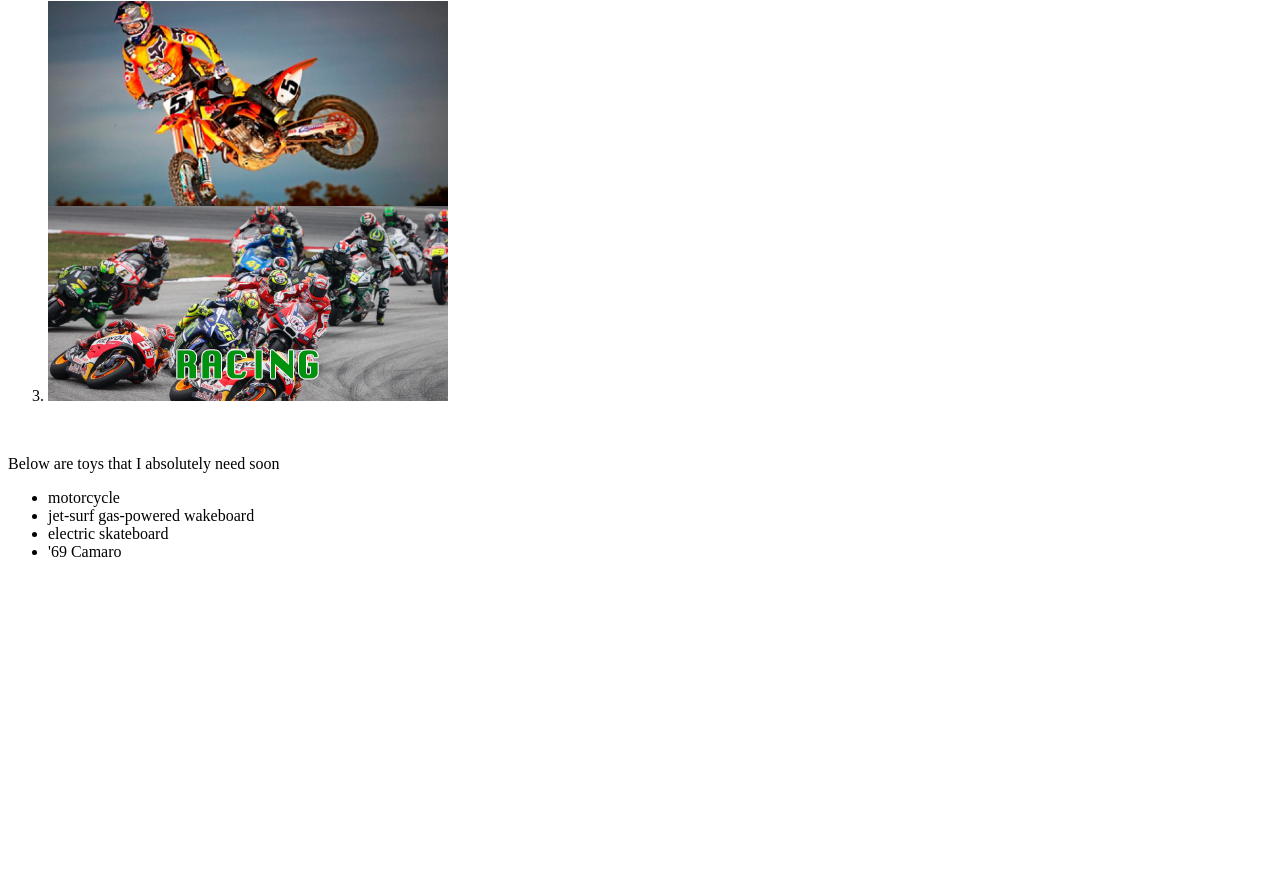
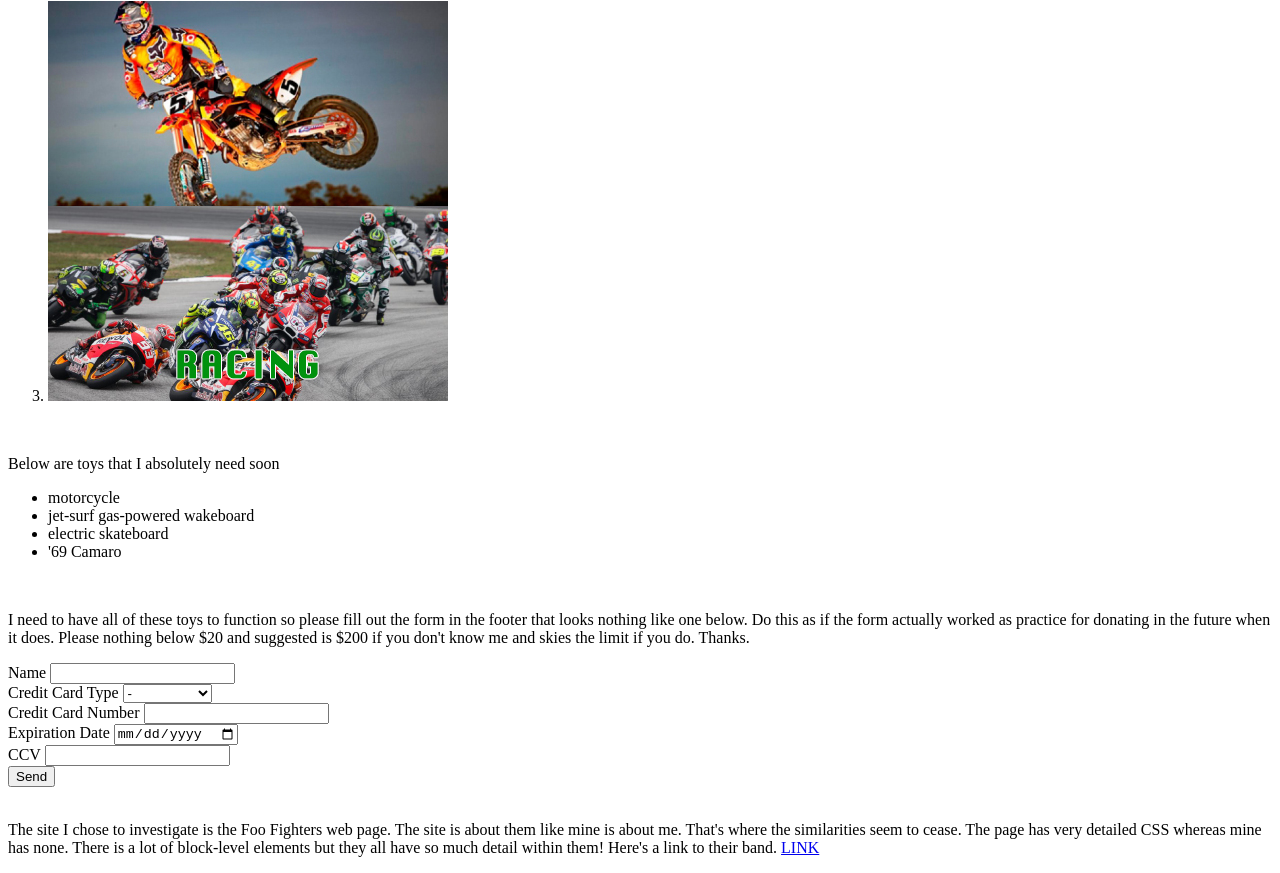
Before and after one commit to rockomatthews/rockomatthews.github.io, a plain HTML site: page index.html in a window 1280 px wide. Shown: the part 1127-2000 px from the top of the page. Before the commit the page ends 1730 px from the top, so only its background shows below. Drawn offline with Linux system fonts and the light colour scheme.

Commit message:
Finish inde.html and add thank.html linked page

```diff
--- a/index.html
+++ b/index.html
@@ -13,7 +13,7 @@
 		-the CEO of this site, <em>Rob Matthews</em>
 		</h2>
 <br>
-		<p>My site will be a lot of things but one thing it is <strong>NOT</strong> right now is anything.  By choosing to be here right now, you are choosing to waste your time.  Above everything is a picture of me.  Below is a list of my favorite sports <strong>in order</strong> through pictures.  Below that is a list of toys I would like to own soon to be accompanied by a very safe area <em>powered by Stripe</em> to donate money to my needs.</p>
+		<p>My site will be a lot of things but one thing it is <strong>NOT</strong> right now is anything.  By choosing to be here right now, you are choosing to waste your time.  Below is a list of my favorite sports <strong>in order</strong> through pictures.  Below that is a list of toys I would like to own soon to be accompanied by a very safe area <em>powered by Stripe</em> to donate money to my needs.</p>
 			<ol>
 				<li><img src="images/hockey.jpg" alt="hockey"></li>
 				<li><img src="images/snowboarding.jpg" alt="snowboarding"></li>
@@ -28,9 +28,37 @@
 				<li>'69 Camaro</li>
 			</ul>
 <br>
+		<p>I need to have all of these toys to function so please fill out the form in the footer that looks nothing like one below.  Do this as if the form actually worked as practice for donating in the future when it does.  Please nothing below $20 and suggested is $200 if you don't know me and skies the limit if you do.  Thanks.</p>
 	<footer>
-
+		<form name="donate" action="thanks.html" method="post">
+			<div>
+				<label>Name</label>
+				<input type="text" name="name">
+			</div>
+			<div>
+				<label>Credit Card Type</label>
+				<select name="card type">
+					<option value="card">-</option>
+					<option value="card">Mastercard</option>
+					<option value="card">Visa</option>
+				</select>
+			</div>
+			<div>
+				<label>Credit Card Number</label>
+				<input type="text" name="cardnumber">
+			</div>
+			<div>
+				<label>Expiration Date</label>
+				<input type="date" name="exp">
+			</div>
+			<div>
+				<label>CCV</label>
+				<input type="password" name="CCV">
+			</div>
+			<button type="submit">Send</button>
+		</form>
+<br>
+		<p>The site I chose to investigate is the Foo Fighters web page.  The site is about them like mine is about me.  That's where the similarities seem to cease.  The page has very detailed CSS whereas mine has none.  There is a lot of block-level elements but they all have so much detail within them! Here's a link to their band. <a href="http://www.saintceciliaep.com/">LINK</a></p>
 	</footer>
-
 </body>
 </html>
```
Also changed, not shown: thanks.html (added, +11 -0 lines).
